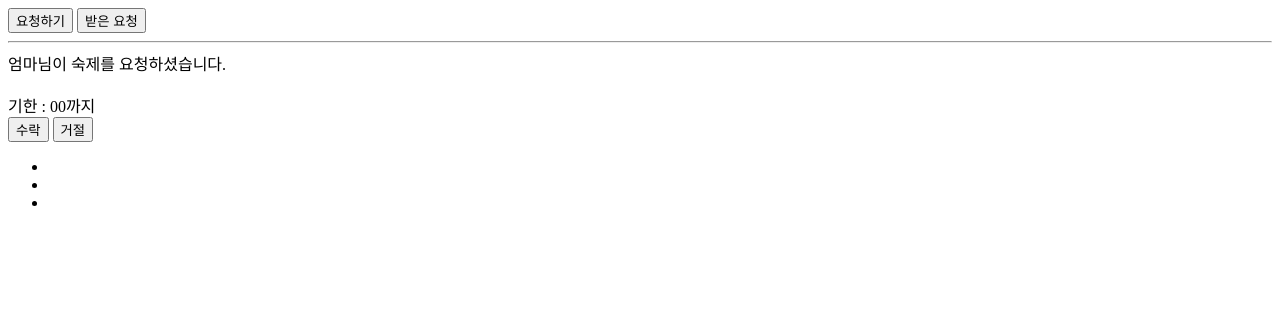
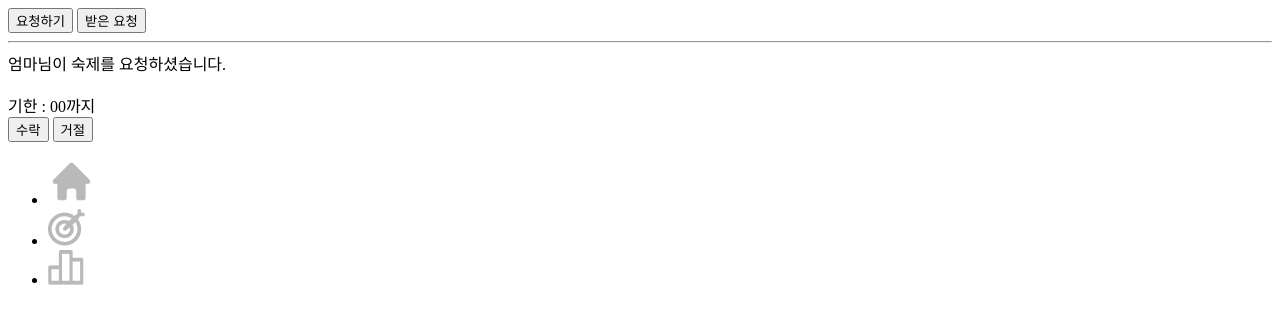
Before and after one commit to Anchaeyeon/OurHome, a plain HTML site: page frontend/html/request_received.html in a window 1280 px wide. Drawn offline with Linux system fonts and the light colour scheme.

Commit message:
이미지 경로 바꿈

```diff
--- a/frontend/html/request_received.html
+++ b/frontend/html/request_received.html
@@ -23,17 +23,17 @@
         <ul class="nav">
             <li class="nav-item">
                 <a href="">
-                    <img src="/frontend/img/home-nav.png" alt="">
+                    <img src="/frontend/html/img/home-nav.png" alt="">
                 </a>
             </li>
             <li class="nav-item">
                 <a href="">
-                    <img src="/frontend/img/request-nav.png" alt="">
+                    <img src="/frontend/html/img/request-nav.png" alt="">
                 </a>
             </li>
             <li class="nav-item">
                 <a href="">
-                    <img src="/frontend/img/status-nav.png" alt="">
+                    <img src="/frontend/html/img/status-nav.png" alt="">
                 </a>
             </li>
         </ul>
```
Also changed, not shown: frontend/html/login.html (+4 -4 lines).
